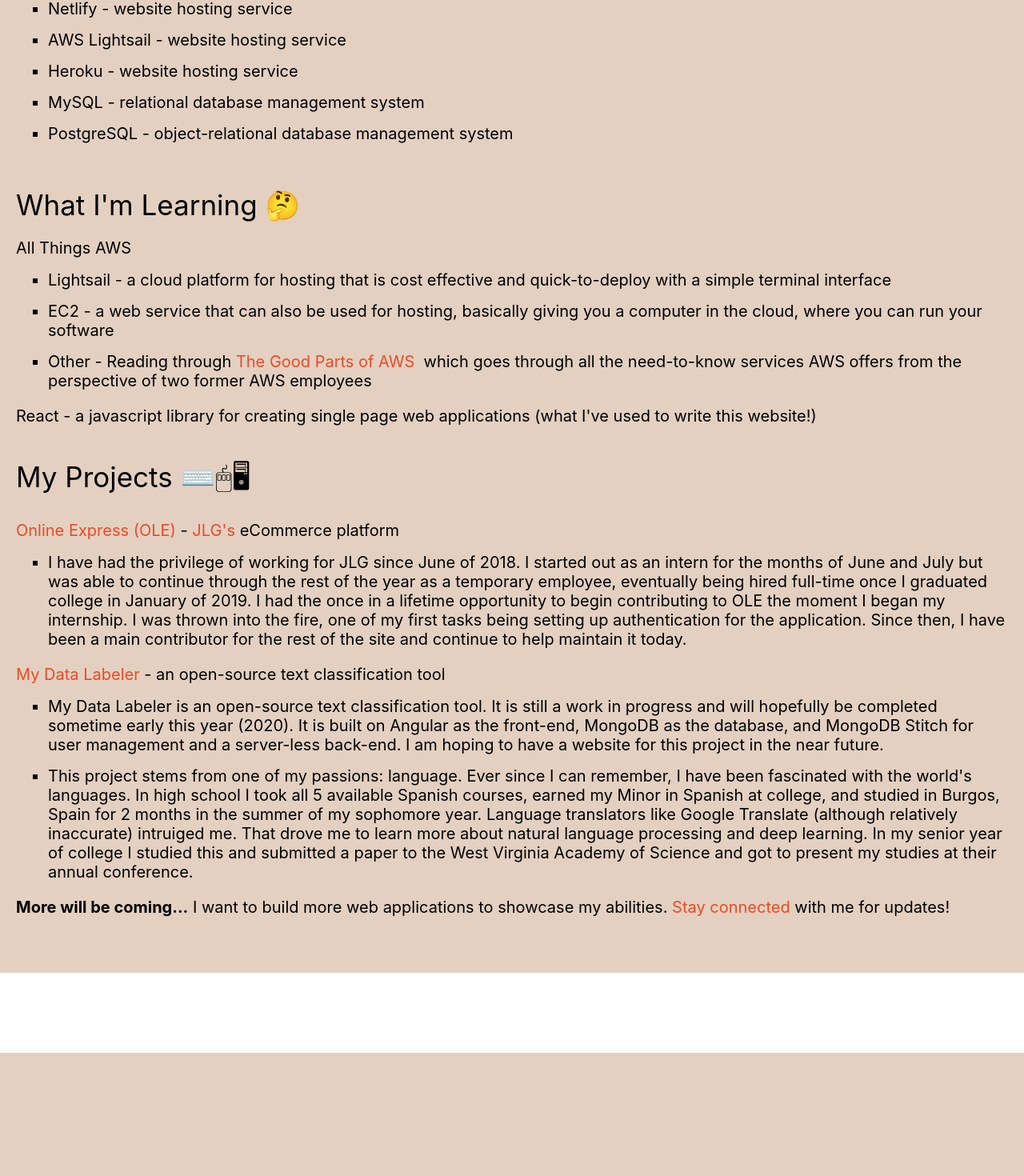
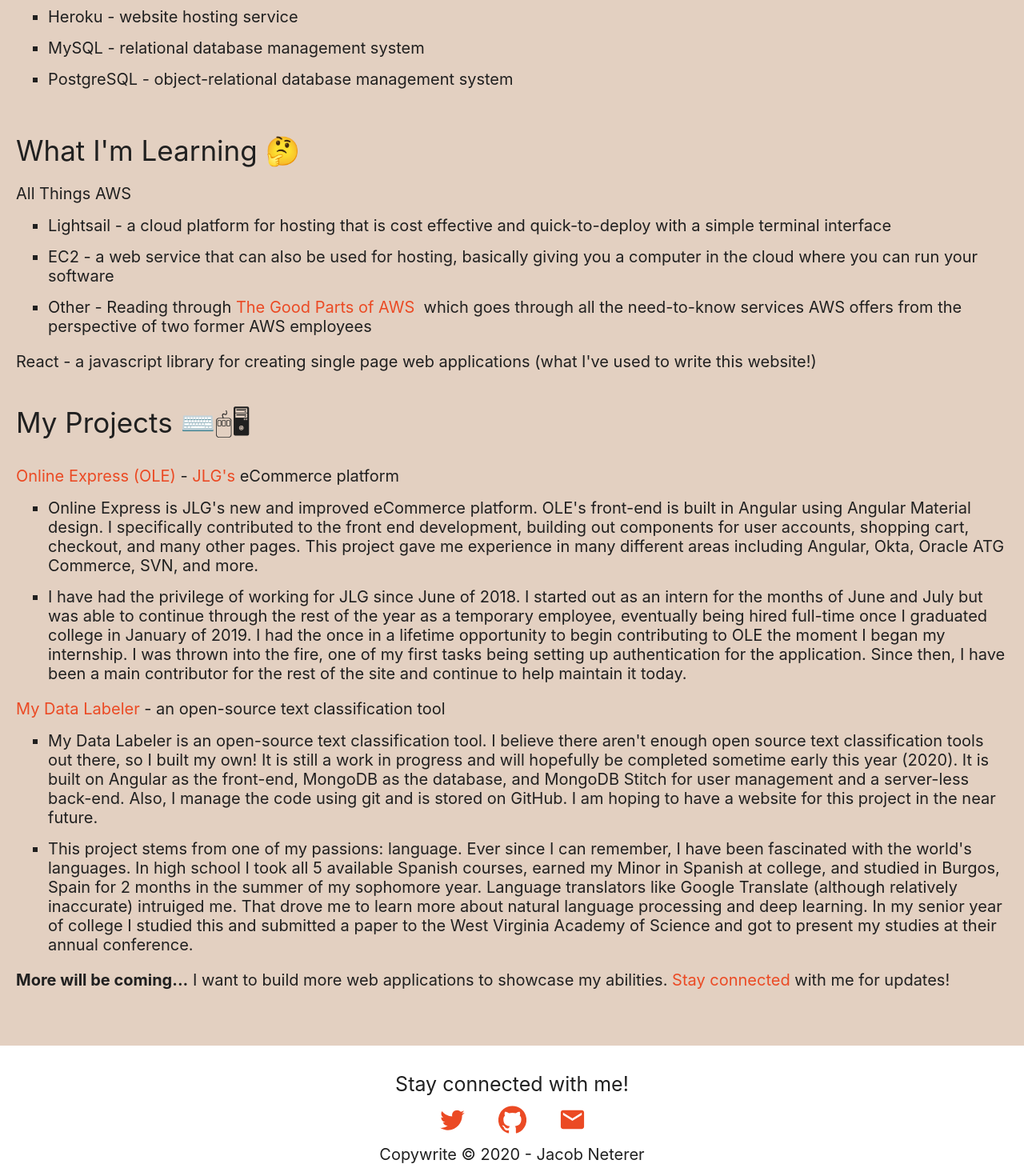
Before and after one commit to jneterer/DEPRECATED-jacobneterer, a React (Create React App) app: page / in a window 1280 px wide. Shown: the part 1021-2491 px from the top of the page at 80% size. Before the commit the page ends 2337 px from the top, so only its background shows below. Built offline with nearby package versions, Linux system fonts and the light colour scheme.

Commit message:
Adding a footer section. Removing references to subscription as I am not moving forward with that. Updating projects description. Updating default site text color.

```diff
--- a/src/components/CurrentlyLearning/CurrentlyLearning.tsx
+++ b/src/components/CurrentlyLearning/CurrentlyLearning.tsx
@@ -12,7 +12,7 @@
           Lightsail - a cloud platform for hosting that is cost effective and quick-to-deploy with a simple terminal interface
         </li>
         <li>
-          EC2 - a web service that can also be used for hosting, basically giving you a computer in the cloud,
+          EC2 - a web service that can also be used for hosting, basically giving you a computer in the cloud
           where you can run your software
         </li>
         <li>
--- a/src/components/Footer/Footer.scss
+++ b/src/components/Footer/Footer.scss
@@ -1,7 +1,26 @@
+@import '../../styles/colors.scss';
+
 .footer {
   &-container {
     background-color: white;
-    height: 100px;
     margin-top: 50px;
   }
+  &-content {
+    display: flex;
+    flex-direction: column;
+    justify-content: center;
+    align-items: center;
+  }
 }
+.stay-connected-message, .copywrite {
+  margin: .5em;
+}
+.social-icon {
+  &:not(:last-child) {
+    margin-right: 2.5em;
+  }
+  color: $red;
+  &:hover {
+    cursor: pointer;
+  }
+}
--- a/src/components/Footer/Footer.tsx
+++ b/src/components/Footer/Footer.tsx
@@ -1,11 +1,20 @@
+import EmailIcon from '@material-ui/icons/Email';
+import GitHubIcon from '@material-ui/icons/GitHub';
+import TwitterIcon from '@material-ui/icons/Twitter';
 import React from 'react';
 import './Footer.scss';
 
 const Footer: React.FC = () => {
   return (
     <div className="footer-container">
-      <div className="container">
-        {/* <p>a</p> */}
+      <div className="container footer-content">
+        <h3 className="stay-connected-message">Stay connected with me!</h3>
+        <div>
+          <a href="https://twitter.com/jacobneterer" className="social-icon" target="_blank" rel="noopener noreferrer"><TwitterIcon fontSize="large"></TwitterIcon></a>
+          <a href="https://github.com/jneterer" className="social-icon" target="_blank" rel="noopener noreferrer"><GitHubIcon fontSize="large"></GitHubIcon></a>
+          <a href="mailto:jacobrneterer@gmail.com" className="social-icon" rel="noopener noreferrer"><EmailIcon fontSize="large"></EmailIcon></a>
+        </div>
+        <p className="copywrite">Copywrite &#169; 2020 - Jacob Neterer</p>
       </div>
     </div>
   );
--- a/src/components/Hero/Hero.scss
+++ b/src/components/Hero/Hero.scss
@@ -7,7 +7,7 @@
     display: flex;
     flex-direction: row;
     max-width: 1000px;
-    padding: 30px !important;
+    padding: 20px !important;
     h2, p {
       margin: 0 0 10px;
     }
--- a/src/components/Hero/Hero.tsx
+++ b/src/components/Hero/Hero.tsx
@@ -13,14 +13,13 @@
         <p className="hero-message">
           I've been building web apps since my Junior year of college (September 2017). Since then it has become my passion!
           At my core, I am a professional Angular front-end developer. However, I have extensive experience in technologies like
-          Node.js, Okta, and MongoDB. Lately I've been focusing on expanding my knowledge by learning other front end frameworks like React
+          Node.js, Okta, and MongoDB, to name a few. Lately I've been focusing on expanding my knowledge by learning other front end frameworks like React
           (which is what I used to build this site <span role="img" aria-label="Smiling Emoji">😃</span>) and technologies like AWS products!
         </p>
         <p>
-          Follow me to keep up with what I'm doing on <a href="https://twitter.com/jacobneterer" target="_blank" rel="noopener noreferrer" className="link">Twitter</a> and&nbsp;
-          <a href="https://github.com/jneterer" target="_blank" rel="noopener noreferrer" className="link">GitHub</a>, get in contact with me through&nbsp;
-          <a href="mailto:jacobrneterer@gmail.com" rel="noopener noreferrer" className="link">Email</a>, or join my email notificaition list
-          by <a href="" rel="noopener noreferrer" className="link">Subscribing</a> to get email updates from me directly!
+          Follow me to keep up with what I'm doing on <a href="https://twitter.com/jacobneterer" target="_blank" rel="noopener noreferrer">Twitter</a> and&nbsp;
+          <a href="https://github.com/jneterer" target="_blank" rel="noopener noreferrer">GitHub</a> or get in contact with me through&nbsp;
+          <a href="mailto:jacobrneterer@gmail.com" rel="noopener noreferrer">Email</a>!
         </p>
       </div>
     </div>
--- a/src/components/MyProjects/MyProjects.tsx
+++ b/src/components/MyProjects/MyProjects.tsx
@@ -9,6 +9,12 @@
         <a href="https://www.jlg.com" target="_blank" rel="noopener noreferrer">JLG's</a> eCommerce platform
       </p>
       <ul>
+        <li>
+          Online Express is JLG's new and improved eCommerce platform. OLE's front-end is built in Angular using Angular Material
+          design. I specifically contributed to the front end development, building out components for user accounts, shopping cart,
+          checkout, and many other pages. This project gave me experience in many different areas including Angular, Okta, Oracle ATG
+          Commerce, SVN, and more.
+        </li>
         <li>
           I have had the privilege of working for JLG since June of 2018. I started out as an intern for the months of
           June and July but was able to continue through the rest of the year as a temporary employee, eventually being
@@ -24,10 +30,11 @@
       </p>
       <ul>
         <li>
-          My Data Labeler is an open-source text classification tool. It is still a work in progress and will hopefully
+          My Data Labeler is an open-source text classification tool. I believe there aren't enough open source
+          text classification tools out there, so I built my own! It is still a work in progress and will hopefully
           be completed sometime early this year (2020). It is built on Angular as the front-end,
-          MongoDB as the database, and MongoDB Stitch for user management and a server-less back-end. I am hoping
-          to have a website for this project in the near future.
+          MongoDB as the database, and MongoDB Stitch for user management and a server-less back-end. Also, I manage the
+          code using git and is stored on GitHub. I am hoping to have a website for this project in the near future.
         </li>
         <li>
           This project stems from one of my passions: language. Ever since I can remember, I have been fascinated
--- a/src/styles/styles.scss
+++ b/src/styles/styles.scss
@@ -8,6 +8,7 @@
   -webkit-font-smoothing: antialiased;
   -moz-osx-font-smoothing: grayscale;
   background: $beige;
+  color: #202020;
 }
 
 code {
```
